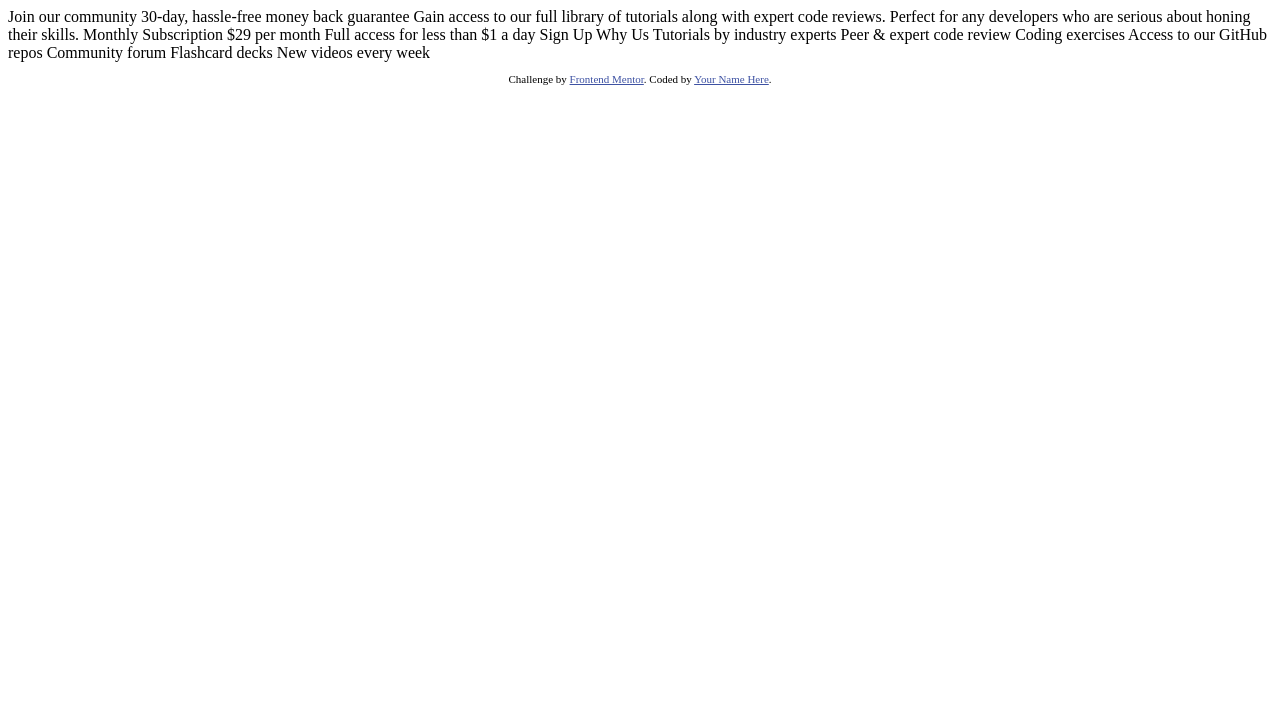
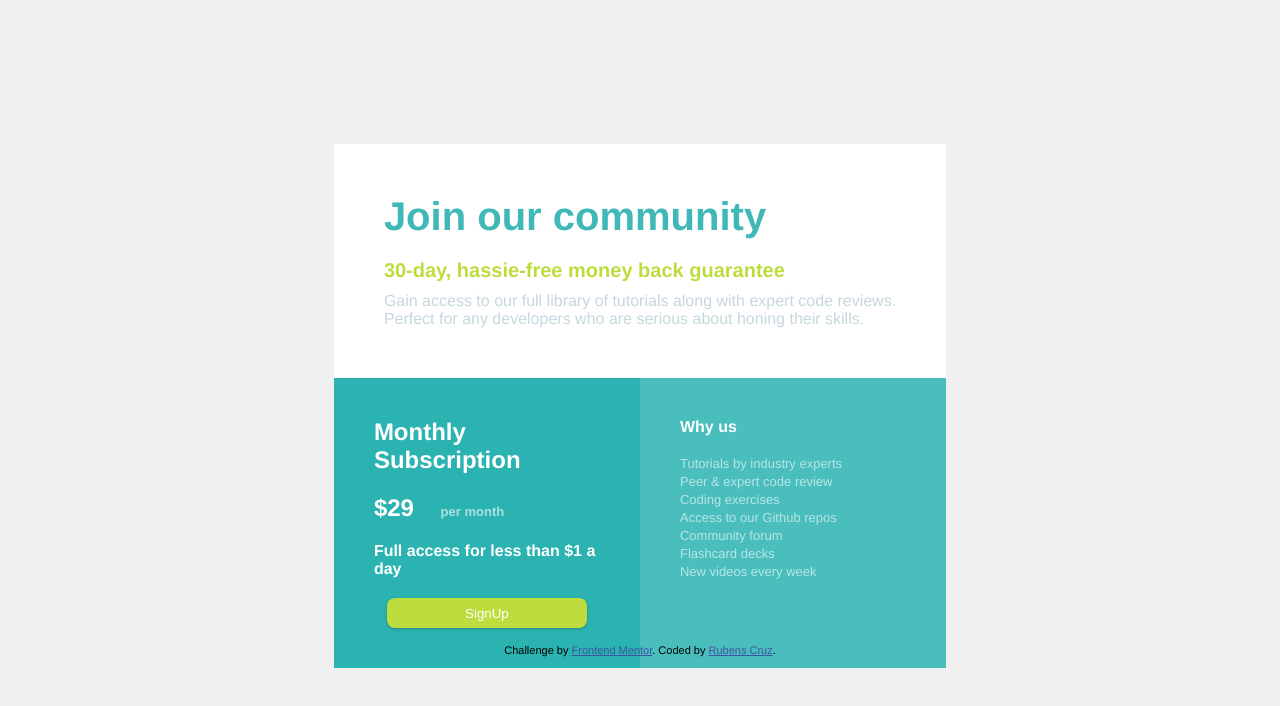
Before and after one commit to RubensCruz88/Single-Price-Grid, a plain HTML site: page index.html in a window 1280 px wide. Drawn offline with Linux system fonts and the light colour scheme.

Commit message:
Criado estilo em CSS

```diff
--- a/index.html
+++ b/index.html
@@ -4,6 +4,7 @@
   <meta charset="UTF-8">
   <meta name="viewport" content="width=device-width, initial-scale=1.0"> <!-- displays site properly based on user's device -->
 
+  <link rel="stylesheet" href="styles.css">
   <link rel="icon" type="image/png" sizes="32x32" href="./images/favicon-32x32.png">
 
   <title>Frontend Mentor | Single Price Grid Component</title>
@@ -15,35 +16,43 @@
   </style>
 </head>
 <body>
-  Join our community
+	<div id="container">
+		<div id="description">
+			<h1>Join our community</h1>
+			<h2>30-day, hassie-free money back guarantee</h2>
+			<span>Gain access to our full library of tutorials along with expert code reviews.<br>
+				Perfect for any developers who are serious about honing their skills.
+			</span>
+		</div>
 
-  30-day, hassle-free money back guarantee
-
-  Gain access to our full library of tutorials along with expert code reviews.
-  Perfect for any developers who are serious about honing their skills.
-
-  Monthly Subscription
-
-  &dollar;29 per month
-
-  Full access for less than &dollar;1 a day
-
-  Sign Up
-
-  Why Us
-
-  Tutorials by industry experts
-  Peer &amp; expert code review
-  Coding exercises
-  Access to our GitHub repos
-  Community forum
-  Flashcard decks
-  New videos every week
+		<div id="rodape">
+			<div id="signature">
+				<h2>Monthly Subscription</h2>
+				<h3>$29 <span class='period'>per month</span></h3>
+				<h4>Full access for less than $1 a day</h4>
+				<div class="botao">
+					<button>SignUp</button>
+				</div>
+			</div>
+			<div id="contact">
+				<h4>Why us</h4>
+				<ul>
+					<li>Tutorials by industry experts</li>
+					<li>Peer & expert code review</li>
+					<li>Coding exercises</li>
+					<li>Access to our Github repos</li>
+					<li>Community forum</li>
+					<li>Flashcard decks</li>
+					<li>New videos every week</li>
+				</ul>
+			</div>
+		</div>
+	</div>
 
   <footer>
     <p class="attribution">
       Challenge by <a href="https://www.frontendmentor.io?ref=challenge" target="_blank">Frontend Mentor</a>.
-      Coded by <a href="#">Your Name Here</a>.
+      Coded by <a href="https://github.com/RubensCruz88">Rubens Cruz</a>.
     </p>
   </footer>
 </body>
--- /dev/null
+++ b/styles.css
@@ -0,0 +1,112 @@
+* {
+	margin: 0;
+	padding: 0;
+	box-sizing: border-box;
+}
+
+html, body {
+	background-color: #F0F0F0;
+	font-family: Helvetica, sans-serif;
+	width: 100%;
+    height: 100%;
+	display:flex;
+	flex-direction: column;
+	align-items: center;
+	justify-content: center;
+}
+
+#container {
+	display:flex;
+	align-items: center;
+	max-width: 800px;
+	max-height: 500px;
+	align-content: center;
+	flex-direction: column;
+}
+
+#description {
+	background-color: #FFFFFF;
+	width: 100%;
+	height: 50%;
+	padding: 50px;
+}
+
+#description h1{
+	color: #3fb8b7;
+	font-size: 40px;
+	flex: 1;
+}
+
+#description h2{
+	color: #BCDD3D;
+	font-size: 20px;
+	margin-top: 20px;
+}
+
+#description span{
+	color: #c5d8dd;
+	display: block;
+	margin-top: 10px;
+}
+
+#rodape {
+	width: 100%;
+	height: 100%;
+	display:flex;
+	flex-direction: row;
+	color: #FFFFFF;
+}
+
+#signature {
+	background-color: #2bb3b1;
+	width: 50%;
+	padding: 40px;
+}
+
+#signature h3 {
+	margin: 20px 0;
+	font-weight: bolder;
+	font-size: x-large;
+}
+
+#signature h3 .period {
+	margin-left: 20px;
+	opacity: 0.6;
+	font-size: small;
+}
+
+#signature .botao{
+	display: flex;
+	justify-content: center;
+}
+
+#signature .botao button {
+	margin-top: 20px;
+	width: 200px;
+	height: 30px;
+	background-color: #bcdd3d;
+	border: 0;
+	border-radius: 8px;
+	box-shadow: 0 1px 3px rgba(0, 0, 0, .25);
+	color: #FFFFFF;
+}
+
+#contact {
+	background-color: #4abebd;
+	flex-grow: 1;
+	padding: 40px;
+}
+
+#contact h4 {
+	margin-bottom: 20px;
+}
+
+#contact ul {
+	list-style: none;
+	opacity: 0.6;
+}
+
+#contact li {
+	margin-bottom: 3px;
+	font-size: small;
+}
```
